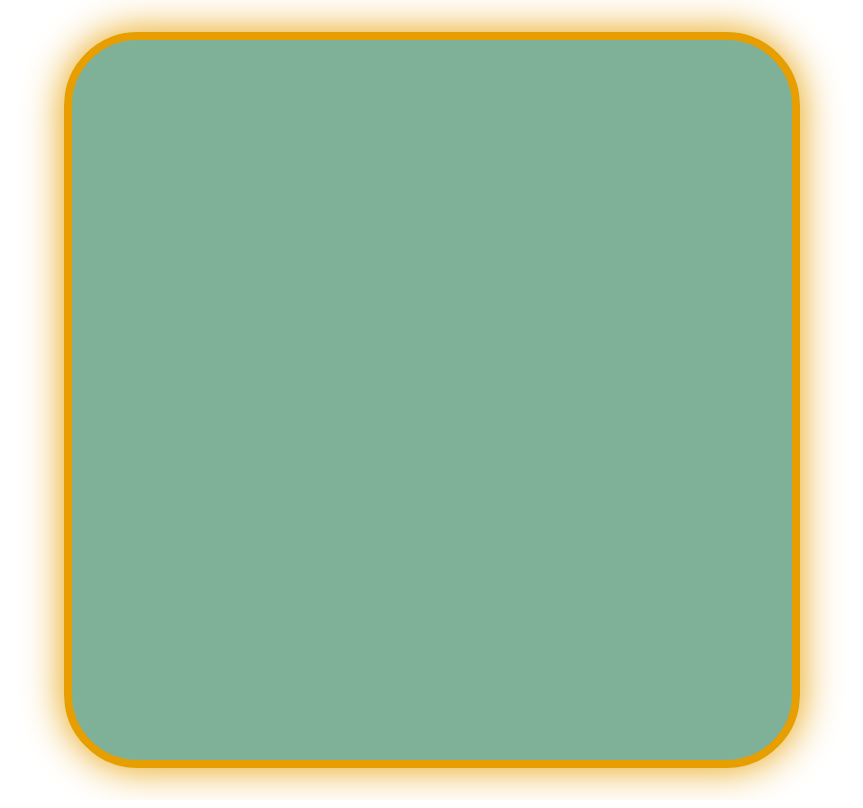
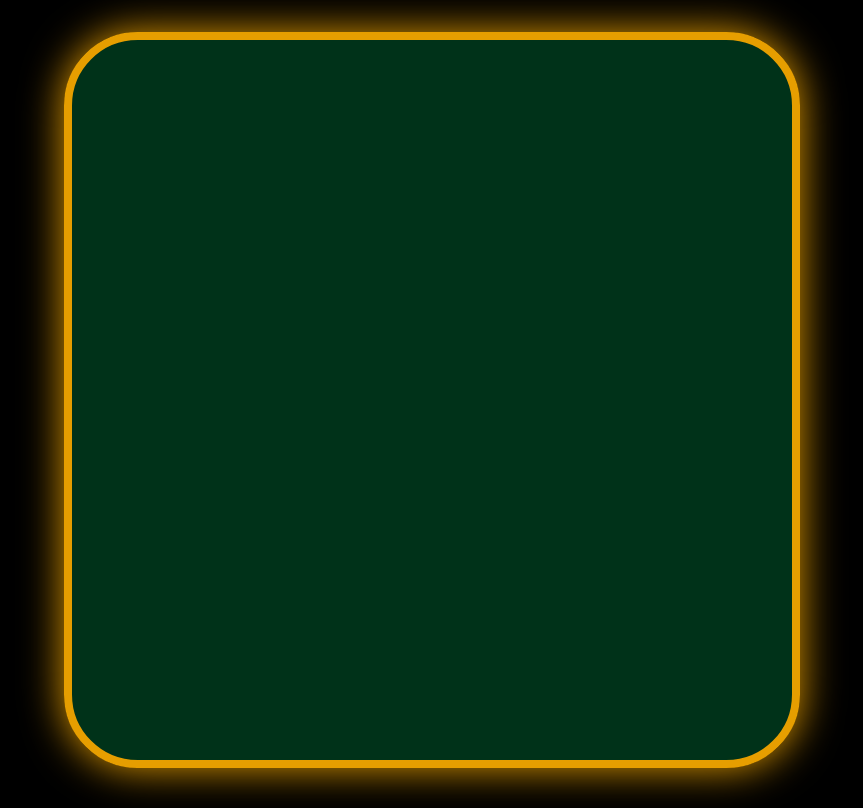
Before and after one commit to amxrk/amxrk.github.io, a plain HTML site: page index.html in a window 1280 px wide. Shown: the whole page, without its empty margins (208-1071 px from the left). Drawn offline with Linux system fonts and the light colour scheme.

Commit message:
Update index.html

```diff
--- a/index.html
+++ b/index.html
@@ -8,6 +8,7 @@
     <body>
         <style>
             * {font: 900 6vmin sans-serif; color: #e69e00; text-align: center;}
+            body, html {background-color: #000000; background-size: cover; overflow: hidden; height: 100vh;}
             div {position: absolute; transform: translate(-50%, -50%); justify-content: center; align-items: center; display: flex; left: 50%; top: 50%; gap: 15%;}
         </style>
         <div style="width: 90vmin; height: 90vmin; border: 1vmin solid; border-radius: 10%; background-color: rgba(0, 100, 50, 0.5); box-shadow: 0 0 5vmin;">
```
